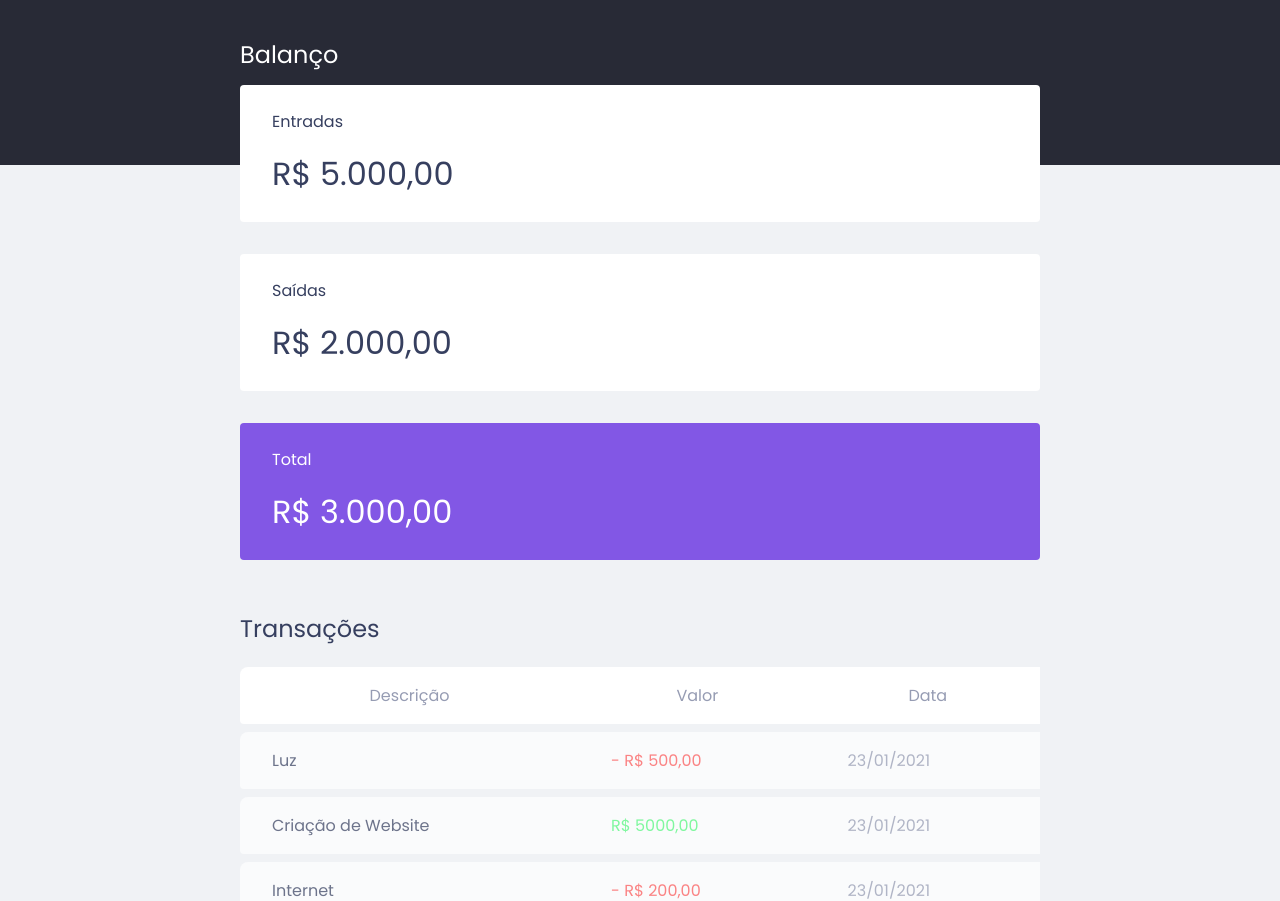
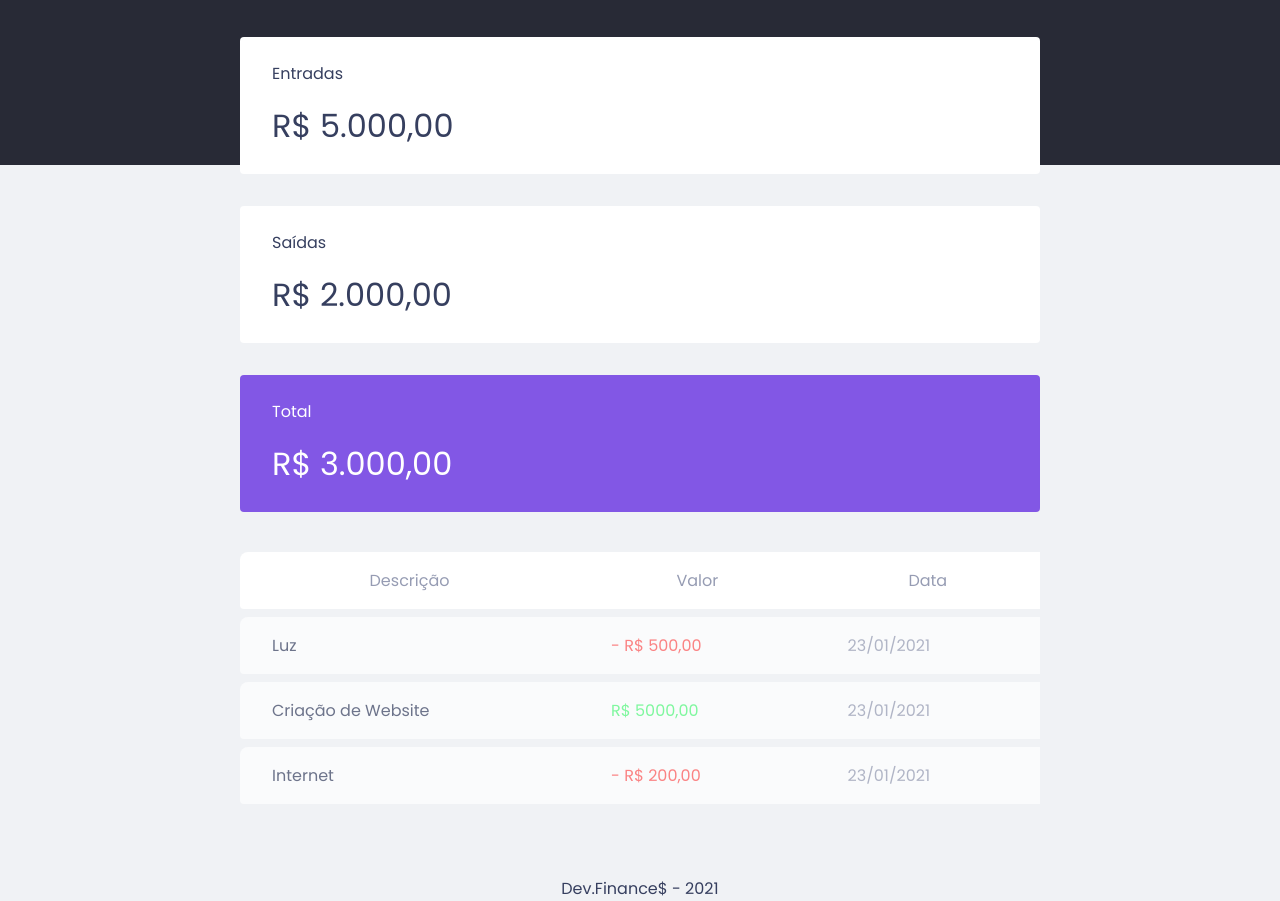
Before and after one commit to Lucas0019/dev-finance, a plain HTML site: page index.html in a window 1280 px wide. Shown: the part 58-959 px from the top of the page. Drawn offline with Linux system fonts and the light colour scheme.

Commit message:
Otimização do SEO e camuflagem visual dos Titulos

```diff
--- a/index.html
+++ b/index.html
@@ -18,12 +18,12 @@
 
   <body>
     <header>
-      <img src="./assets/logo.svg" alt="dev.finance$" />
+      <img src="./assets/logo.svg" alt="Logo dev.finance$" />
     </header>
 
     <main class="container">
       <section id="balance">
-        <h2>Balanço</h2>
+        <h2 class="sr__only">Balanço</h2>
 
         <div class="balance__card">
           <h3>Entradas</h3>
@@ -42,7 +42,7 @@
       </section>
 
       <section id="transaction">
-        <h2>Transações</h2>
+        <h2 class="sr__only">Transações</h2>
 
         <table id="data__table">
           <thead>
@@ -75,7 +75,7 @@
     </main>
 
     <footer>
-      <p>Dev.Finance$</p>
+      <p>Dev.Finance$ - 2021</p>
     </footer>
   </body>
 </html>
--- a/styles/styles.css
+++ b/styles/styles.css
@@ -30,6 +30,19 @@ ul {
 body {
     background: var(--white-background);
     font-family: "Poppins", sans-serif, Arial;
+}
+
+.sr__only {
+    /* A propriedade ela não é retirada, mas sim escondida */
+    position: absolute;
+    width: 1px;
+    height: 1px;
+    padding: 1px;
+    margin: -1px;
+    overflow: hidden;
+    clip: rect(0,0,0,0);
+    white-space: nowrap;
+    border-width: 0;
 }
 
 .container {
```
